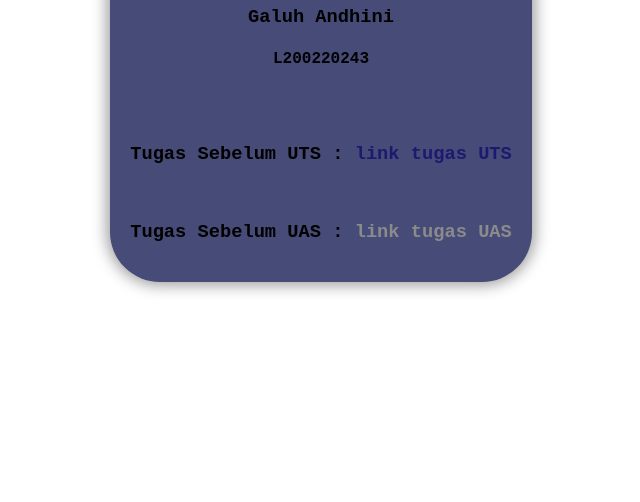
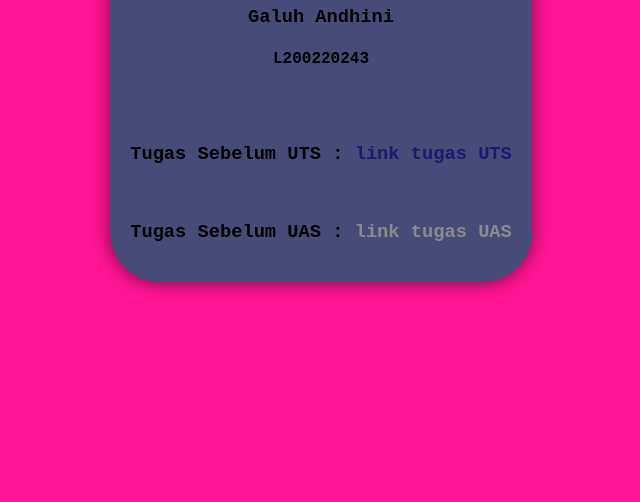
Before and after one commit to ums-l200220243/ums-L200220243, a plain HTML site: page index.html in a window 1280 px wide. Shown: the part 314-816 px from the top of the page, without its empty margins (319-959 px from the left). Drawn offline with Linux system fonts and the light colour scheme.

Commit message:
Update index.html

```diff
--- a/index.html
+++ b/index.html
@@ -4,7 +4,7 @@
 <TITLE>Tugas IPSD L200220243</TITLE>
 <STYLE>
     body {
-    background-colour: #FF1493;
+    background-color: #FF1493;
     background-repeat:no-repeat;
     background-attachment:fixed;
     background-size:100% 100%;
```
